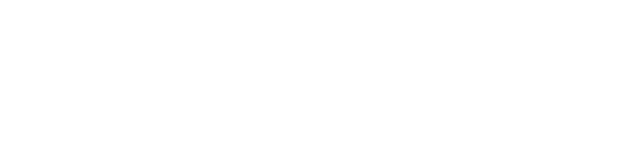
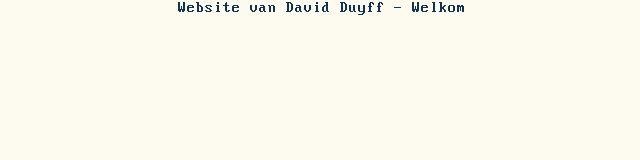
Before and after one commit to Ffyud/mijn-website, a plain HTML site: page index2.html in a window 1280 px wide. Shown: the whole page, without its empty margins (112-752 px from the left). Drawn offline with Linux system fonts and the light colour scheme.

Commit message:
updaten style

```diff
--- a/resources/style.css
+++ b/resources/style.css
@@ -1,14 +1,30 @@
+:root {
+    --green: #009C56;
+    --dark-green: #4F6C51;
+    --gold: #F8C11E;
+    --floral-white: #FDFBEF;
+    --red-alert: #EA272F;
+    --blue:#103352;
+    --radius: 10px;
+}
+
 body, html {
     padding: 0px 0px 0px 0px;
     margin: 0px 0px 0px 0px;
     height: 100%;
     font-family: vga;
     cursor: default;
+    background: var(--floral-white);
+    color: var(--blue);
 }
+
+@font-face {
+    font-family: vga;
+    src: url(vga.ttf);
+}
+
 .wrap {
     max-width: 700px;
     margin: 0px auto;
-    color: #FFF;
     position: relative;
-    overflow: hidden;
 }
```
